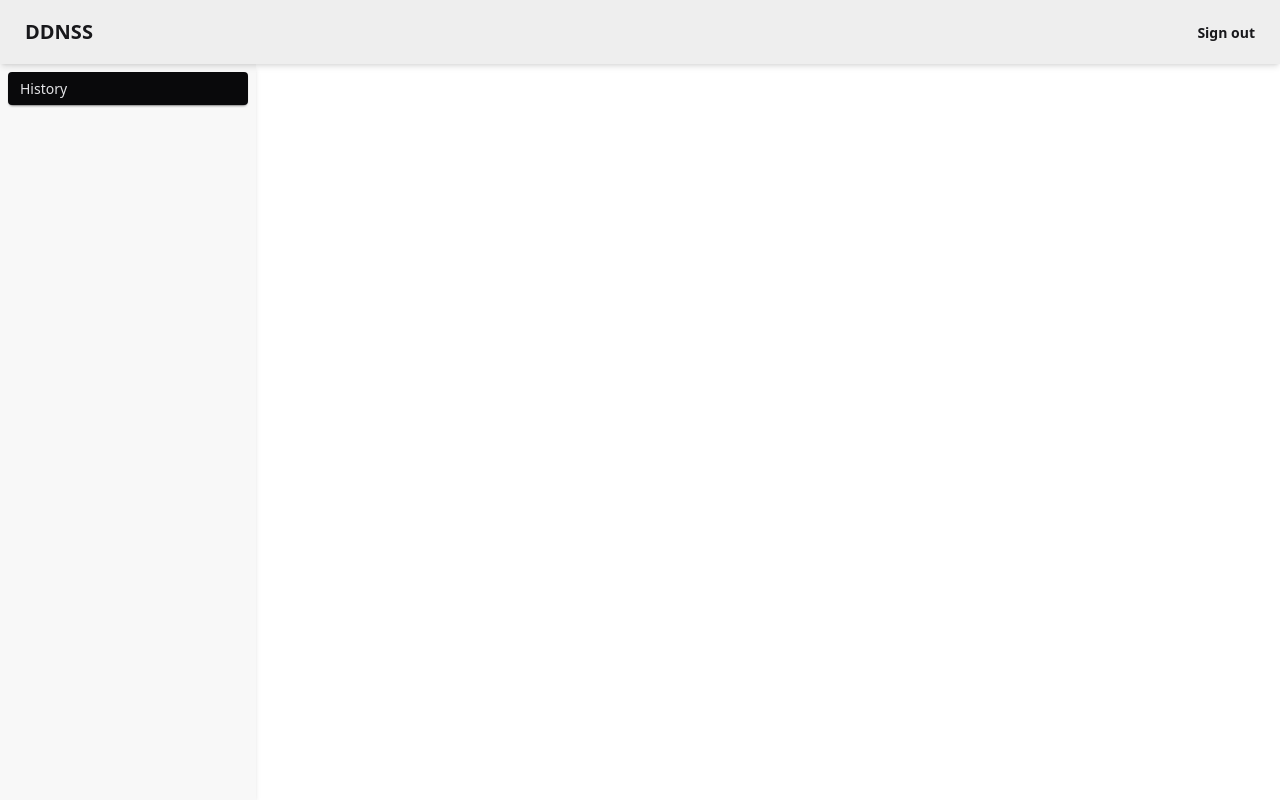
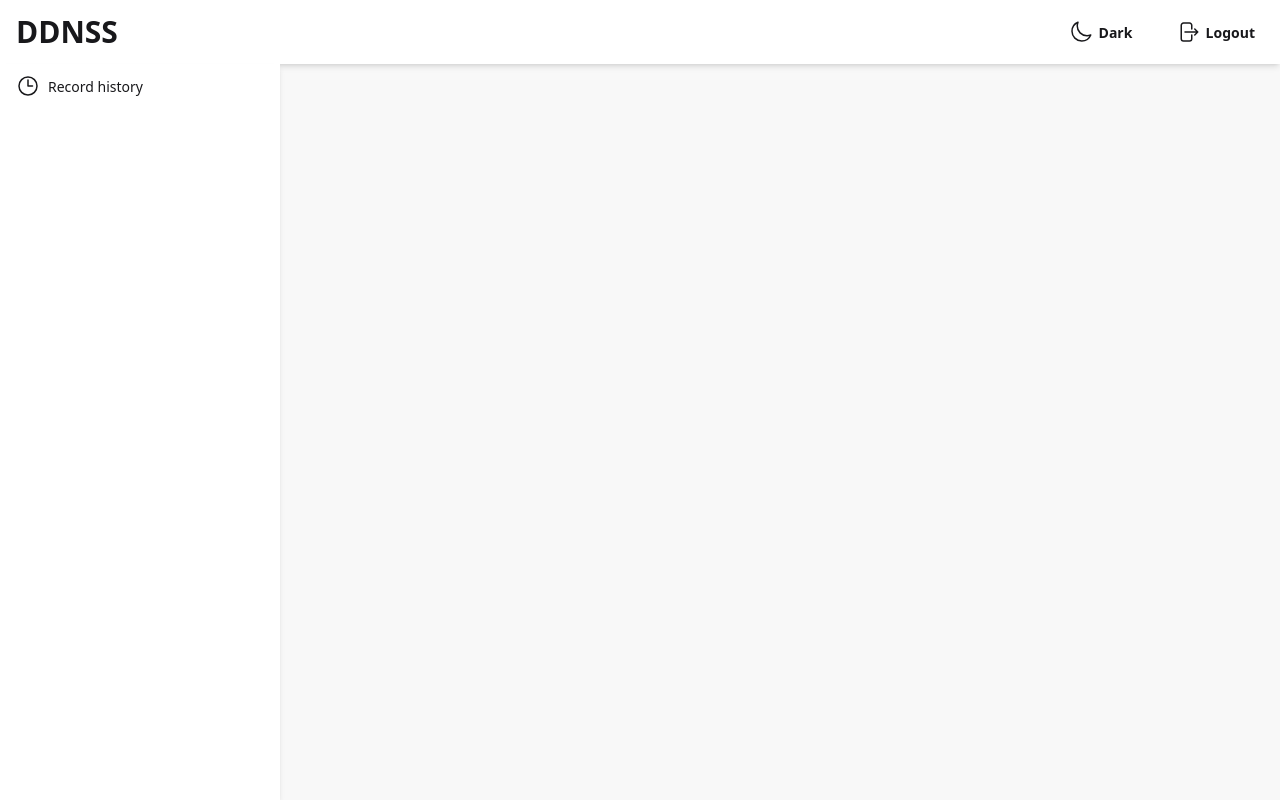
Before and after one commit to zexvar/ddnss, a Flask app: template app/templates/index.jinja in a window 1280 px wide. Run offline with Flask 3, Linux system fonts and the light colour scheme; the template is opened without the code that fills it, so the values that code supplies are empty; parts of the project's set-up code (start-up, migrations or seed data) failed here and were passed over; some libraries are stand-ins or nearby versions.

Commit message:
feat: update layouts templates

```diff
--- a/app/templates/layouts/main.jinja
+++ b/app/templates/layouts/main.jinja
@@ -2,9 +2,9 @@
 
 <!-- body block -->
 {% block body %}
-<header class="navbar fixed top-0 left-0 w-full z-200 bg-base-300 text-base-content shadow-md">
+  <nav class="navbar z-100 bg-base-100 fixed left-0 top-0 w-screen shadow-md">
     <div class="navbar-start">
-    <label for="drawer-menu" class="btn btn-square btn-ghost lg:hidden">
+      <label for="drawer-menu" class="btn btn-ghost btn-square lg:hidden">
         <svg
           xmlns="http://www.w3.org/2000/svg"
           fill="none"
@@ -14,32 +14,144 @@
           <path stroke-linecap="round" stroke-linejoin="round" stroke-width="2" d="M4 6h16M4 12h16M4 18h16"></path>
         </svg>
       </label>
-    <a class="btn btn-ghost text-xl" href="/">DDNSS</a>
+      <a class="text-3xl font-bold lg:ps-2" href="/">DDNSS</a>
     </div>
-  <div class="navbar-end">
-    <a class="btn btn-ghost" href="/logout">Sign out</a>
+    <div class="navbar-end md:gap-1 lg:gap-2">
+      <label class="swap swap-flip">
+        <input type="checkbox" class="theme-controller" value="dark" />
+        <div class="btn btn-ghost swap-on">
+          <svg
+            xmlns="http://www.w3.org/2000/svg"
+            fill="none"
+            viewBox="0 0 24 24"
+            stroke-width="1.5"
+            stroke="currentColor"
+            class="size-6"
+          >
+            <path
+              stroke-linecap="round"
+              stroke-linejoin="round"
+              d="M12 18v-5.25m0 0a6.01 6.01 0 0 0 1.5-.189m-1.5.189a6.01 6.01 0 0 1-1.5-.189m3.75 7.478a12.06 12.06 0 0 1-4.5 0m3.75 2.383a14.406 14.406 0 0 1-3 0M14.25 18v-.192c0-.983.658-1.823 1.508-2.316a7.5 7.5 0 1 0-7.517 0c.85.493 1.509 1.333 1.509 2.316V18"
+            />
+          </svg>
+          Light
         </div>
-</header>
+        <div class="btn btn-ghost swap-off">
+          <svg
+            xmlns="http://www.w3.org/2000/svg"
+            fill="none"
+            viewBox="0 0 24 24"
+            stroke-width="1.5"
+            stroke="currentColor"
+            class="size-6"
+          >
+            <path
+              stroke-linecap="round"
+              stroke-linejoin="round"
+              d="M21.752 15.002A9.72 9.72 0 0 1 18 15.75c-5.385 0-9.75-4.365-9.75-9.75 0-1.33.266-2.597.748-3.752A9.753 9.753 0 0 0 3 11.25C3 16.635 7.365 21 12.75 21a9.753 9.753 0 0 0 9.002-5.998Z"
+            />
+          </svg>
+          Dark
+        </div>
+      </label>
+      <a class="btn btn-ghost" href="/logout">
+        <svg
+          xmlns="http://www.w3.org/2000/svg"
+          fill="none"
+          viewBox="0 0 24 24"
+          stroke-width="1.5"
+          stroke="currentColor"
+          class="size-6"
+        >
+          <path
+            stroke-linecap="round"
+            stroke-linejoin="round"
+            d="M15.75 9V5.25A2.25 2.25 0 0 0 13.5 3h-6a2.25 2.25 0 0 0-2.25 2.25v13.5A2.25 2.25 0 0 0 7.5 21h6a2.25 2.25 0 0 0 2.25-2.25V15m3 0 3-3m0 0-3-3m3 3H9"
+          />
+        </svg>
+        Logout
+      </a>
+    </div>
+  </nav>
 
   <section class="drawer lg:drawer-open top-16">
     <input id="drawer-menu" type="checkbox" class="drawer-toggle" />
-  <aside class="drawer-side top-16 z-100 h-[calc(100vh-4rem)] shadow-md">
+    <aside class="drawer-side z-200 max-w-screen top-16 h-[calc(100vh-4rem)] shadow-md">
       <label for="drawer-menu" class="drawer-overlay"></label>
       <ul
         id="menu"
-      class="menu menu-md min-h-full w-64 bg-base-200 text-base-content"
+        class="menu w-70 bg-base-100 m-0 h-full p-0"
         hx-target="main"
         hx-on:htmx-after-on-load="
-      document.querySelector('#menu .menu-active').classList.remove('menu-active');
-      event.target.classList.add('menu-active')
+      htmx.findAll('#menu a').forEach(a => htmx.removeClass(a, 'menu-active'));
+      const target = event.target.closest('a') || htmx.find('#menu a');
+      htmx.addClass(target, 'menu-active');
+      document.title = 'DDNSS - ' + target.textContent.trim();
       "
       >
-      <!-- <li><a hx-get="/dashboard" hx-target="main"> Dashboard </a></li> -->
-      <li><a class="menu-active" hx-get="/history" hx-target="main"> History </a></li>
+        {# TODO: Finish the blueprint for Dashboard. #}
+        {# <li>
+          <a class="rounded-none py-2.5 ps-4" hx-get="/dashboard" hx-target="main" hx-trigger="load, click">
+            <svg
+              xmlns="http://www.w3.org/2000/svg"
+              fill="none"
+              viewBox="0 0 24 24"
+              stroke-width="1.5"
+              stroke="currentColor"
+              class="size-6"
+            >
+              <path
+                stroke-linecap="round"
+                stroke-linejoin="round"
+                d="M3 13.125C3 12.504 3.504 12 4.125 12h2.25c.621 0 1.125.504 1.125 1.125v6.75C7.5 20.496 6.996 21 6.375 21h-2.25A1.125 1.125 0 0 1 3 19.875v-6.75ZM9.75 8.625c0-.621.504-1.125 1.125-1.125h2.25c.621 0 1.125.504 1.125 1.125v11.25c0 .621-.504 1.125-1.125 1.125h-2.25a1.125 1.125 0 0 1-1.125-1.125V8.625ZM16.5 4.125c0-.621.504-1.125 1.125-1.125h2.25C20.496 3 21 3.504 21 4.125v15.75c0 .621-.504 1.125-1.125 1.125h-2.25a1.125 1.125 0 0 1-1.125-1.125V4.125Z"
+              />
+            </svg>
+            Dashboard
+          </a>
+        </li> #}
+        {# TODO: Finish the blueprint for Record. #}
+        {# <li>
+          <a class="rounded-none py-2.5 ps-4" hx-get="/record" hx-target="main">
+            <svg
+              xmlns="http://www.w3.org/2000/svg"
+              fill="none"
+              viewBox="0 0 24 24"
+              stroke-width="1.5"
+              stroke="currentColor"
+              class="size-6"
+            >
+              <path
+                stroke-linecap="round"
+                stroke-linejoin="round"
+                d="M5.25 14.25h13.5m-13.5 0a3 3 0 0 1-3-3m3 3a3 3 0 1 0 0 6h13.5a3 3 0 1 0 0-6m-16.5-3a3 3 0 0 1 3-3h13.5a3 3 0 0 1 3 3m-19.5 0a4.5 4.5 0 0 1 .9-2.7L5.737 5.1a3.375 3.375 0 0 1 2.7-1.35h7.126c1.062 0 2.062.5 2.7 1.35l2.587 3.45a4.5 4.5 0 0 1 .9 2.7m0 0a3 3 0 0 1-3 3m0 3h.008v.008h-.008v-.008Zm0-6h.008v.008h-.008v-.008Zm-3 6h.008v.008h-.008v-.008Zm0-6h.008v.008h-.008v-.008Z"
+              />
+            </svg>
+            DNS Records
+          </a>
+        </li> #}
+        <li>
+          <a class="rounded-none py-2.5 ps-4" hx-get="/history" hx-target="main">
+            <svg
+              xmlns="http://www.w3.org/2000/svg"
+              fill="none"
+              viewBox="0 0 24 24"
+              stroke-width="1.5"
+              stroke="currentColor"
+              class="size-6"
+            >
+              <path
+                stroke-linecap="round"
+                stroke-linejoin="round"
+                d="M12 6v6h4.5m4.5 0a9 9 0 1 1-18 0 9 9 0 0 1 18 0Z"
+              />
+            </svg>
+            Record history
+          </a>
+        </li>
       </ul>
     </aside>
 
-  <main class="drawer-content flex" hx-get="/history" hx-trigger="load">
+    <main class="drawer-content bg-base-200 flex min-h-full p-4" hx-get="/history" hx-trigger="load">
     <!-- Page content here -->
   </main>
 </section>
```
Also changed, not shown: app/templates/layouts/table.jinja (+45 -43 lines). Lines whose indentation alone changed are shown as unchanged.
